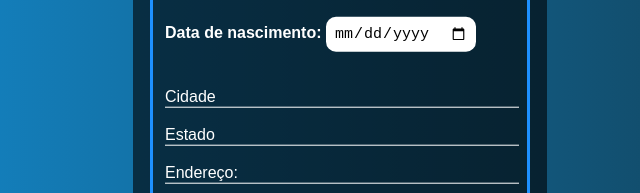
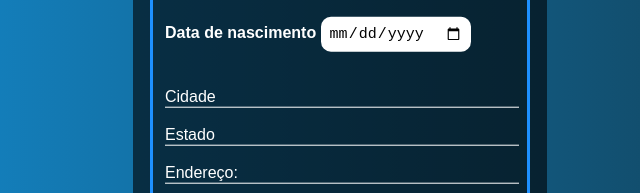
Before and after one commit to thiago-henrique-dev/calculator-simple, a plain HTML site: page index.html in a window 1280 px wide. Shown: the part 405-598 px from the top of the page, 300-940 px from the left. Drawn offline with Linux system fonts and the light colour scheme.

Commit message:
Formulario com HTML e CSS

```diff
--- a/index.html
+++ b/index.html
@@ -117,7 +117,7 @@
                 <label for="Outro">Outro</label>
                 <br><br>
                 <div class="inputBox">
-                    <label for="data_nascimento"><b>Data de nascimento:</b> </label>
+                    <label for="data_nascimento"><b>Data de nascimento</b> </label>
                     <input type="date" name="data_nascimento" id="data_nascimento" required>
                 </div><br><br>
                 <div class="inputBox">
```
